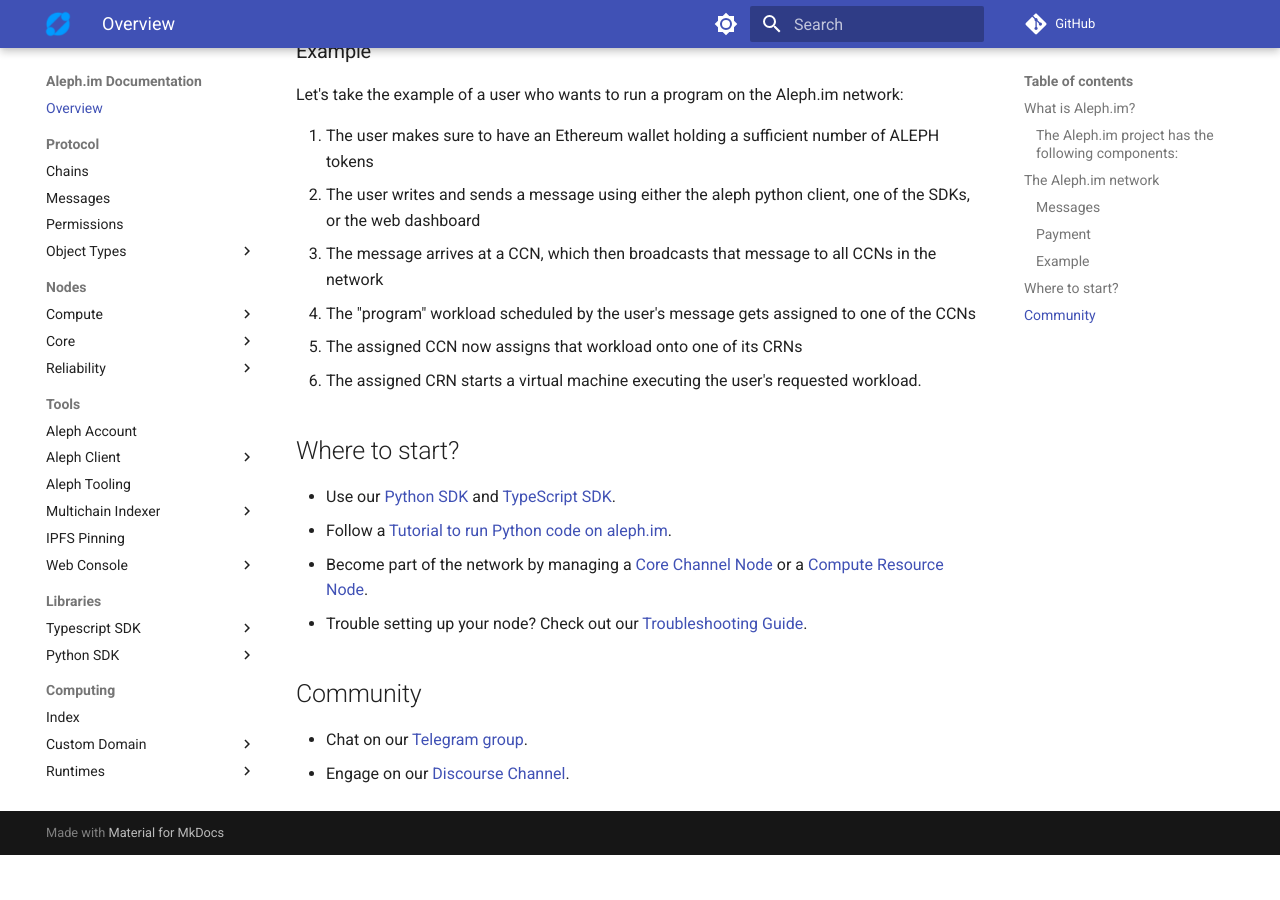
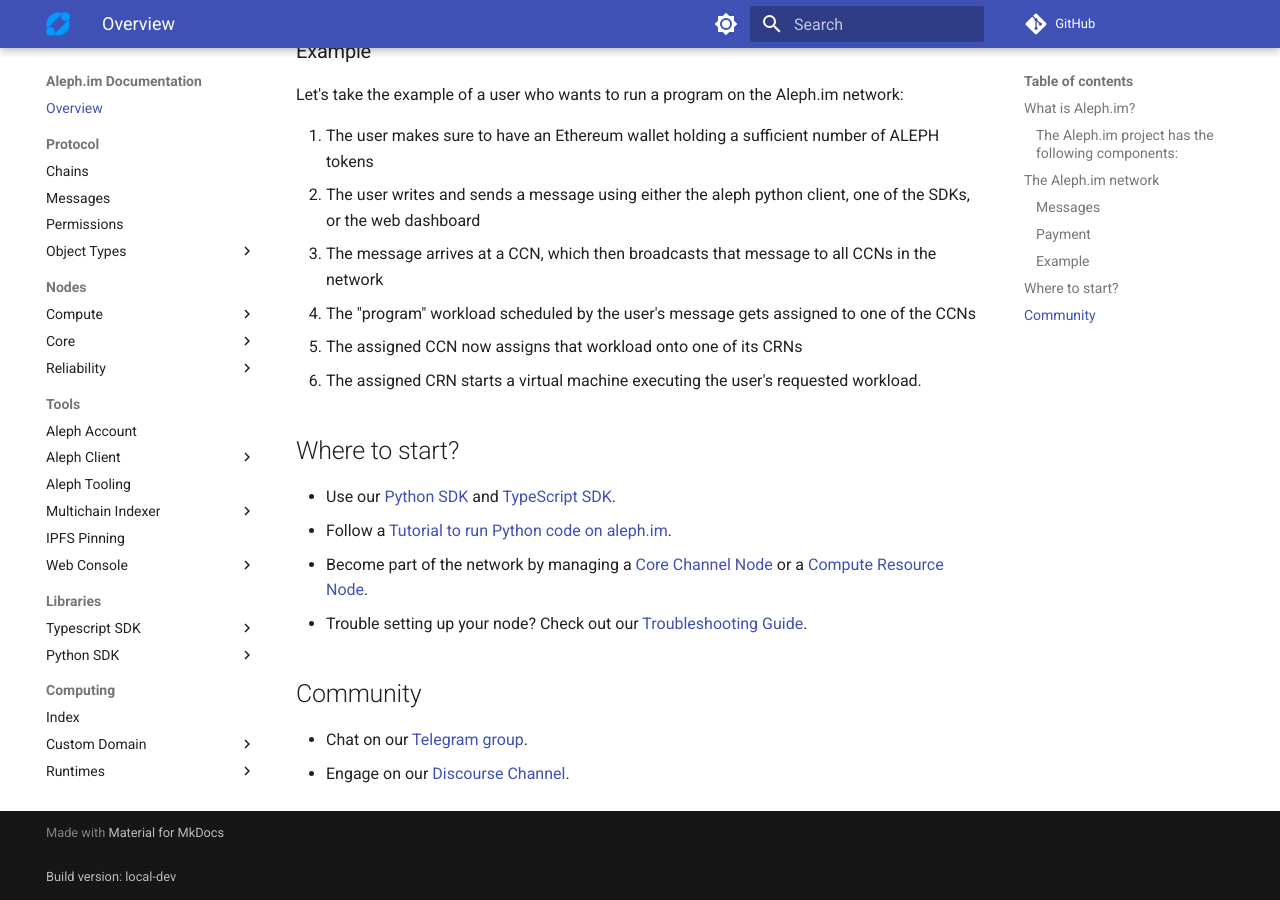
Before and after one commit to aleph-im/aleph-docs, an MkDocs documentation site: the page built from docs/index.md, in a window 1280 px wide and 900 px high, scrolled down 2173 px. Built offline with MkDocs 1.6.1 and Material for MkDocs 9.7.7, drawn with Linux system fonts in a browser that asks for light colours; comment, search, counter and statistics services are not loaded; before the commit the page ends 3028 px from its top, so only the background shows below that.

Commit message:
Problem: Dev were not sure which version was deployed
Solution: Calculate a version number based on the git commit and display it on the page

```diff
--- a/mkdocs.yml
+++ b/mkdocs.yml
@@ -2,6 +2,7 @@
 theme:
   name: material
   logo: assets/images/square-logo-color.png
+  custom_dir: overrides/
   palette:
 
     # Palette toggle for light mode
@@ -137,7 +138,8 @@
           - 'Rust microVMs': guides/rust/rust_microvm.md
   - Community:
       - 'Projects': community/projects/index.md
-
+hooks:
+  - version_hook.py
 plugins:
   - search
   - redirects:
--- /dev/null
+++ b/overrides/main.html
@@ -0,0 +1,17 @@
+{% extends "base.html" %}
+
+{% block footer %}
+{{ super() }}
+<footer class="md-footer">
+    <div class="md-footer-meta md-typeset">
+        <div class="md-footer-meta__inner md-grid">
+            <div class="md-copyright">
+                <div class="md-copyright__highlight">
+                    {# inserted by the version_hook.py #}
+                    Build version: {{config.extra.version}}
+                </div>
+            </div>
+        </div>
+    </div>
+</footer>
+{% endblock %}
```
Also changed, not shown: version_hook.py (added, +12 -0 lines).
